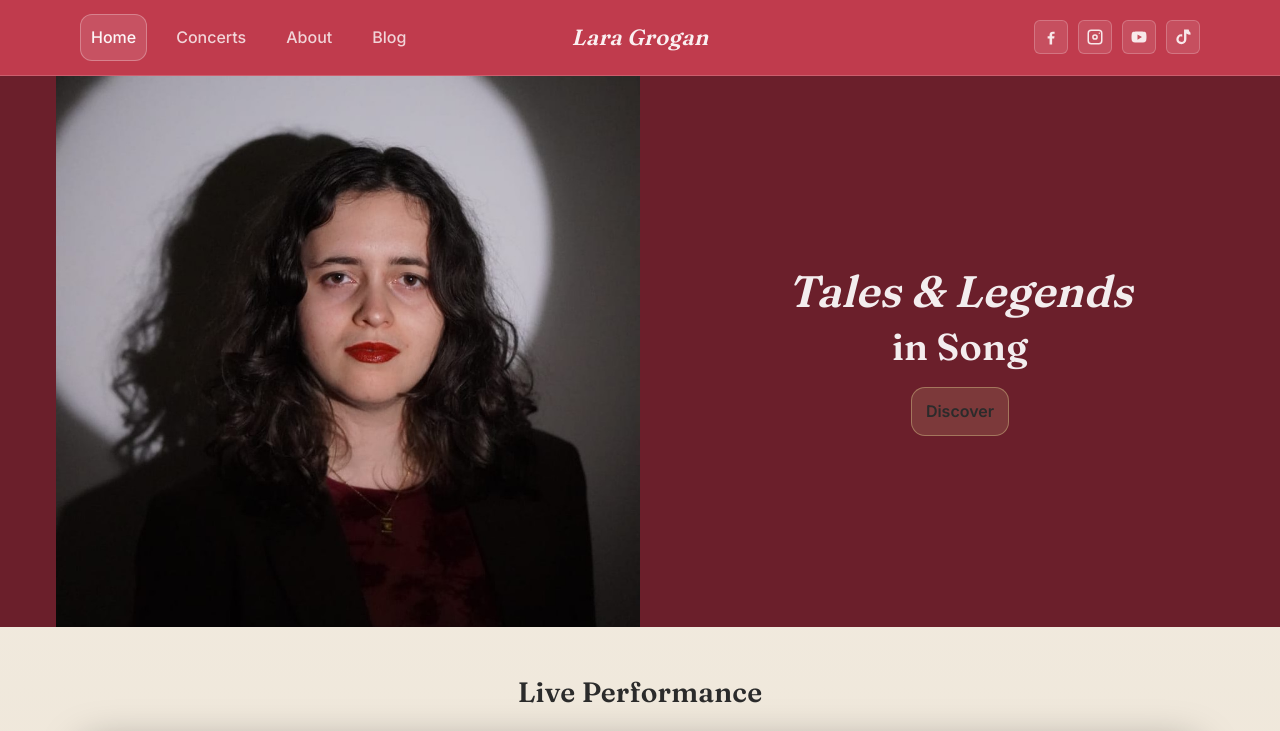
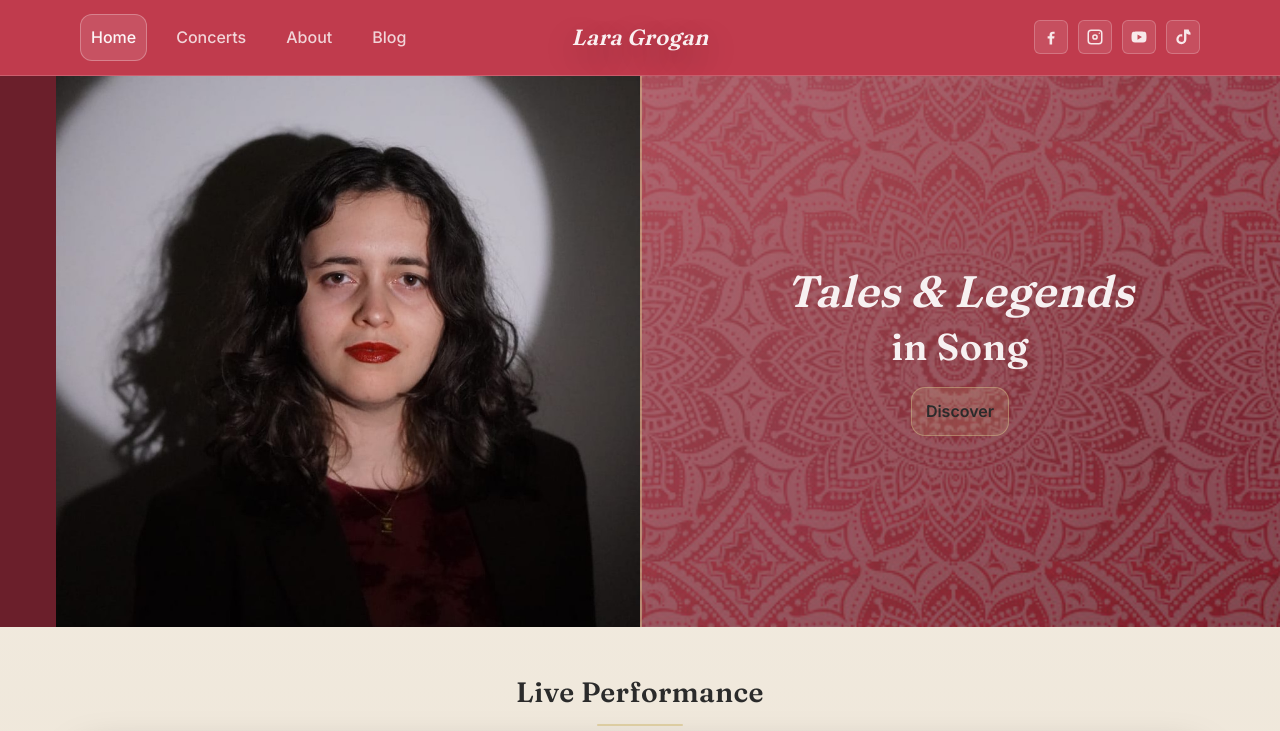
Before and after one commit to seangroganwebdevelopment/laragroganwebsite2026, a plain HTML site: page Index.html in a window 1280 px wide. Shown: the top 731 px of the page. Drawn offline with Linux system fonts and the light colour scheme.

Commit message:
25.12.30 11.19am

```diff
--- a/styles.css
+++ b/styles.css
@@ -20,6 +20,9 @@
     --accent: #d6c38a;
     /* warm, classical gold */
     --accent2: #b9a36c;
+
+    --bordeaux: #6b1f2b;
+    --bordeaux2: #7a2433;
 
     --radius: 18px;
     --shadow: 0 12px 40px rgba(0, 0, 0, .35);
@@ -112,6 +115,7 @@ a:hover {
 
 .brand--center .brand__name {
     color: rgba(255, 255, 255, .92);
+    text-shadow: 0 10px 30px rgba(0, 0, 0, .35);
     font-style: italic;
     font-size: 22px;
 }
@@ -284,7 +288,7 @@ a:hover {
     margin: 0;
     position: relative;
     overflow: hidden;
-    background: #6b1f2b; /* bordeaux */
+    background: var(--bordeaux); /* bordeaux */
 }
 
 .hero-split__media::before {
@@ -292,7 +296,7 @@ a:hover {
     position: absolute;
     inset: 0 auto 0 0;
     width: 56px;         /* vertical bordeaux strip */
-    background: #6b1f2b;
+    background: var(--bordeaux);
     z-index: 1;
 }
 
@@ -305,20 +309,42 @@ a:hover {
 }
 
 .hero-split__panel {
-    background: #6b1f2b; /* bordeaux */
+    /* Layered bordeaux over a medieval tapestry pattern */
+    background-image:
+        linear-gradient(135deg, rgba(173, 86, 99, 0.88), rgba(107, 31, 43, .78)),
+        radial-gradient(700px 420px at 35% 30%, rgba(214, 195, 138, .14), transparent 60%),
+        url("assets/img/tapestry6.jpg");
+    background-size: cover, cover, 420px;
+    background-position: center, center, center;
+    background-repeat: no-repeat, no-repeat, repeat;
+
     display: flex;
     align-items: center;
     justify-content: center;
     padding: 28px;
     text-align: center;
+    position: relative;
 }
+
+.hero-split__panel::before {
+    /* subtle “gold rule” at the join */
+    content: "";
+    position: absolute;
+    left: 0;
+    top: 0;
+    bottom: 0;
+    width: 2px;
+    background: rgba(214, 195, 138, .55);
+    opacity: .9;
+}
+
 
 .hero-split__title {
     margin: 0 0 18px;
     font-family: var(--serif);
     font-weight: 600;
     font-style: italic;
-    letter-spacing: .2px;
+    letter-spacing: .4px;
     line-height: 1.15;
     color: rgba(255, 255, 255, .92);
     font-size: clamp(28px, 3.6vw, 44px);
@@ -474,7 +500,7 @@ a:hover {
 h1 {
     font-family: var(--serif);
     font-weight: 600;
-    letter-spacing: .2px;
+    letter-spacing: .4px;
     line-height: 1.12;
     margin: 0 0 14px;
     font-size: clamp(32px, 4.4vw, 52px);
@@ -564,8 +590,34 @@ h1 {
 h2 {
     font-family: var(--serif);
     font-weight: 600;
-    letter-spacing: .2px;
+    letter-spacing: .4px;
     font-size: 28px;
+}
+
+h2 { position: relative; }
+
+.section-head h2::after,
+#videos h2::after {
+    content: "";
+    display: block;
+    height: 2px;
+    width: 86px;
+    margin-top: 10px;
+    background: rgba(214, 195, 138, .70);
+    border-radius: 999px;
+}
+
+.section-head:not(.section-head--center) h2::after {
+    margin-left: 0;
+    margin-right: auto;
+}
+
+.section-head--center h2::after,
+#live-performance .section-head h2::after,
+#upcoming .section-head h2::after,
+#videos h2::after {
+    margin-left: auto;
+    margin-right: auto;
 }
 
 h3 {
@@ -813,7 +865,7 @@ h3 {
     overflow: auto;
     border: 1px solid var(--line);
     border-radius: var(--radius);
-    background: rgba(53, 66, 90, 0.5);
+    background: linear-gradient(180deg, rgba(255, 255, 255, .72), rgba(255, 255, 255, .62));
 }
 
 .table {
@@ -907,7 +959,7 @@ h3 {
 .site-footer {
     border-top: 1px solid var(--line);
     padding: 18px 0;
-    background: rgba(10, 12, 18, .70);
+    background: rgba(16, 10, 12, .78);
 }
 
 .footer-inner {
```
Also changed, not shown: assets/img/tapestry-pattern.svg (added), assets/img/tapestry1.jpg (added), assets/img/tapestry10.jpg (added), assets/img/tapestry2.jpg (added), assets/img/tapestry3.jpg (added), assets/img/tapestry4.jpg (added), assets/img/tapestry5.jpg (added), assets/img/tapestry6.jpg (added), assets/img/tapestry7.jpg (added), assets/img/tapestry8.jpg (added), assets/img/tapestry9.jpg (added).
